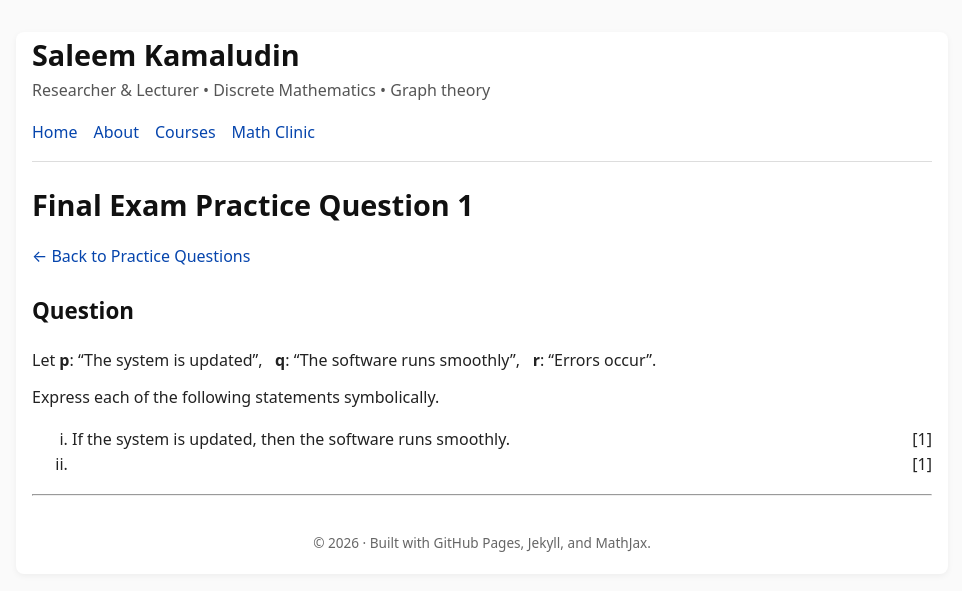
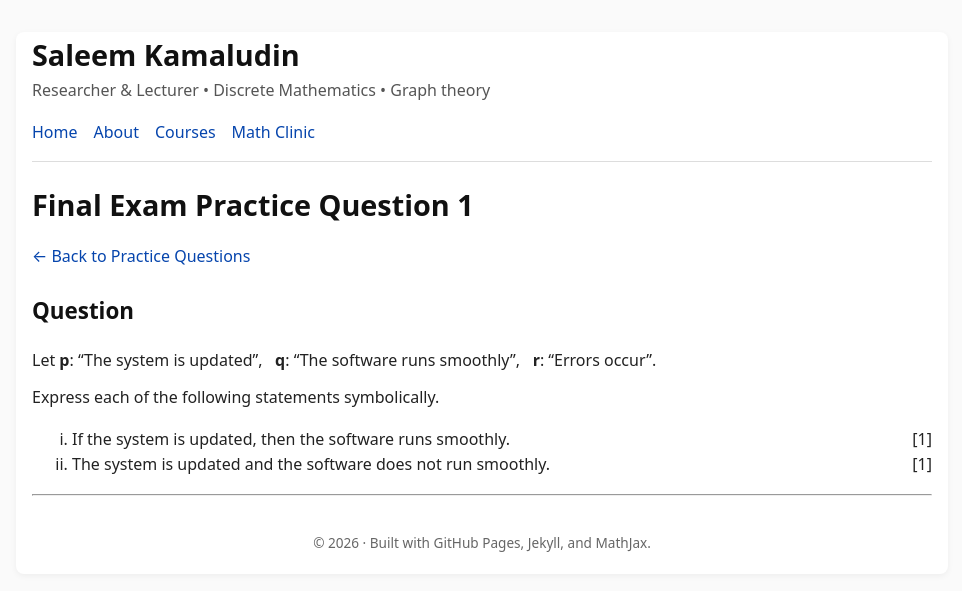
Before and after one commit to SaleemKamaludin/SaleemKamaludin.github.io, a Jekyll site: the page built from courses/comp1604/final-exam-practice/question-1.md, in a window 1280 px wide. Shown: the top 591 px of the page, without its empty margins (158-1120 px from the left). Built offline with Jekyll 4.4.1, drawn with Linux system fonts in a browser that asks for light colours.

Commit message:
Update question-1.md

```diff
--- a/courses/comp1604/final-exam-practice/question-1.md
+++ b/courses/comp1604/final-exam-practice/question-1.md
@@ -28,4 +28,5 @@ Let <strong>p</strong>: “The system is updated”, &nbsp;
   </li>
 
  <li>
+       The system is updated and the software does not run smoothly.
     <span style="float: right;">[1]</span>
```
